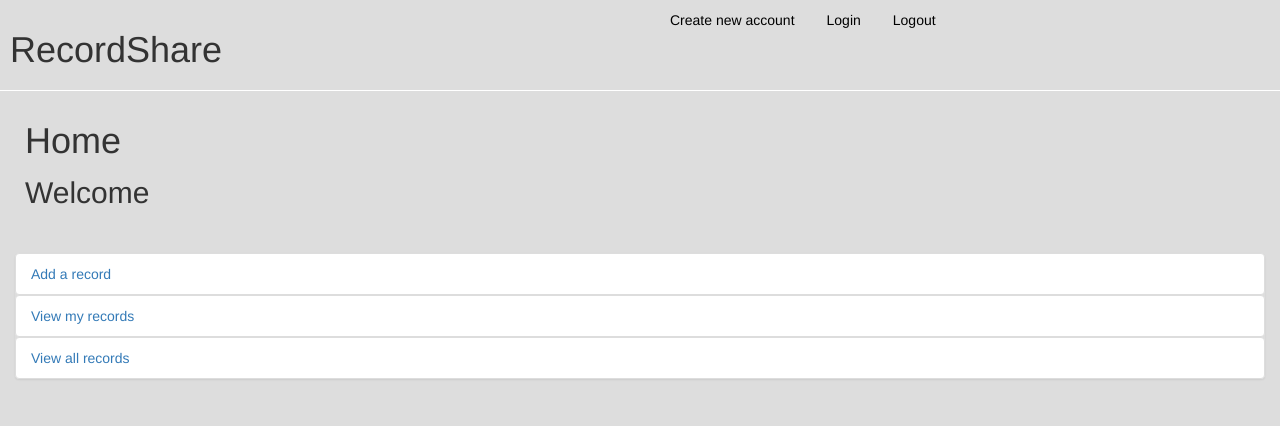
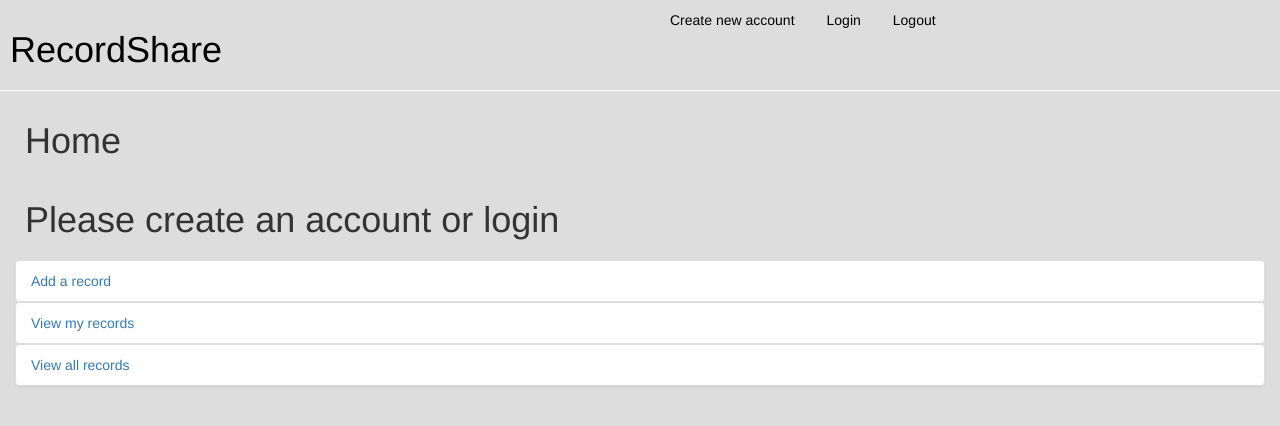
Before and after one commit to apierc2175/hey_neighbor, a Django app: page / in a window 1280 px wide. Shown: the top 426 px of the page. Run offline with Django 3.2, Linux system fonts and the light colour scheme; some libraries are stand-ins or nearby versions.

Commit message:
provided login logic

```diff
--- a/records/static/records/style.css
+++ b/records/static/records/style.css
@@ -8,6 +8,15 @@ header {
 
 h1 {
   padding: 10px;
+}
+
+.logo {
+  color: #000;
+}
+
+.logo:hover {
+  text-decoration: none;
+  color: #fff;
 }
 
 h2 {
@@ -22,6 +31,15 @@ h2.welcome {
   padding: 10px;
 }
 
+.list-group-item:hover {
+  background-color: #000;
+  color: #fff;
+}
+
+a {
+  text-decoration: none !important;
+}
+
 ul.nav li {
   list-style-type: none;
   font-size: 14px;
--- a/records/templates/records/base.html
+++ b/records/templates/records/base.html
@@ -11,7 +11,7 @@
     <header>
       <div class="row">
         <div class="col-xs-6">
-          <h1>RecordShare</h1>
+          <h1><a href="{% url 'records:index' %}" class="logo">RecordShare</a></h1>
         </div>
         <div class="col-xs-6">
           <ul class="nav nav-pills">
--- a/records/templates/records/index.html
+++ b/records/templates/records/index.html
@@ -2,9 +2,12 @@
 {% block content %}
 <div class="container-fluid">
   <h1>Home</h1>
-  <h2 class="welcome"> Welcome {{request.user.username}}</h2>
-
-
+  {% if request.user.username == ''%}
+    <h1>Please create an account or login</h1>
+  {% endif %}
+  {% if request.user.username != ''%}
+    <h2 class="welcome"> Welcome {{request.user.username}}</h2>
+  {% endif %}
   <ul class="list-group">
     <a href="{% url 'records:create' %}"><li class="list-group-item">Add a record</li></a>
     <a href="{% url 'records:my' %}"><li class="list-group-item">View my records</li></a>
```
Also changed, not shown: db.sqlite3.
